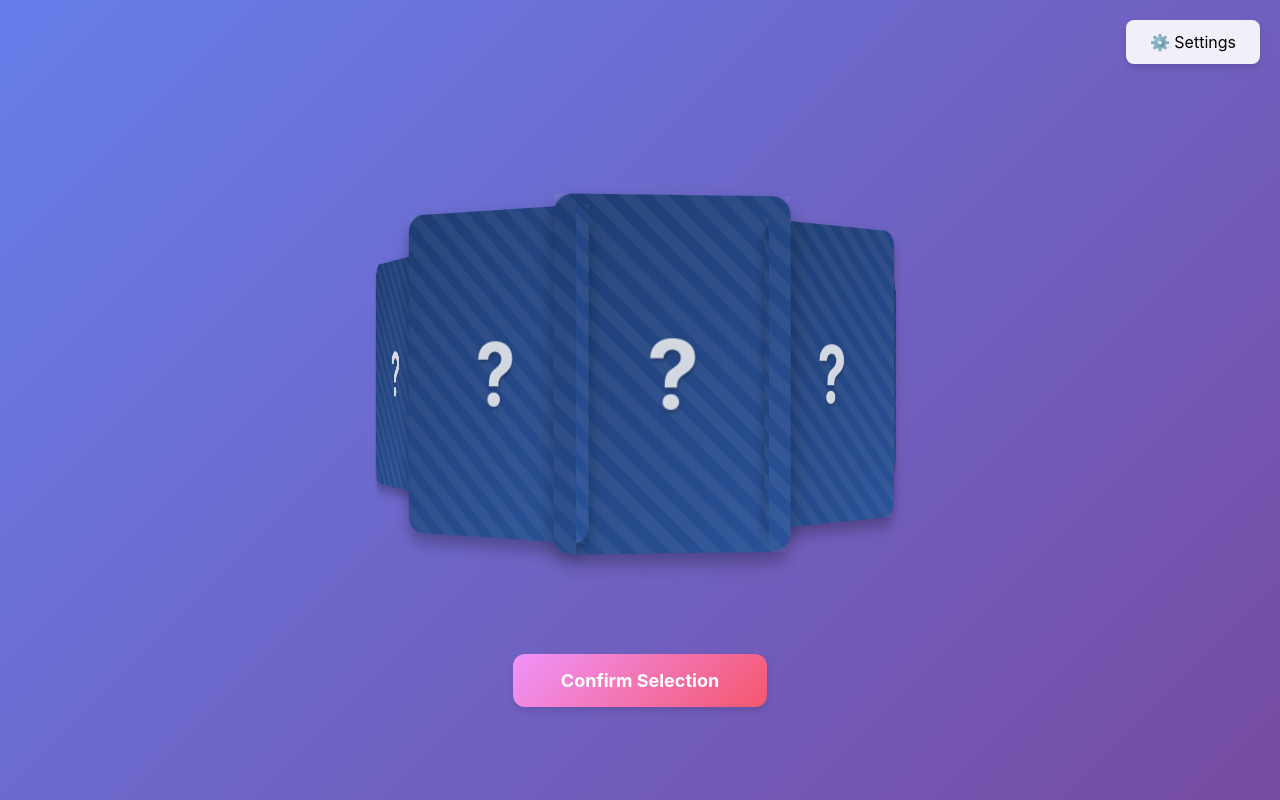
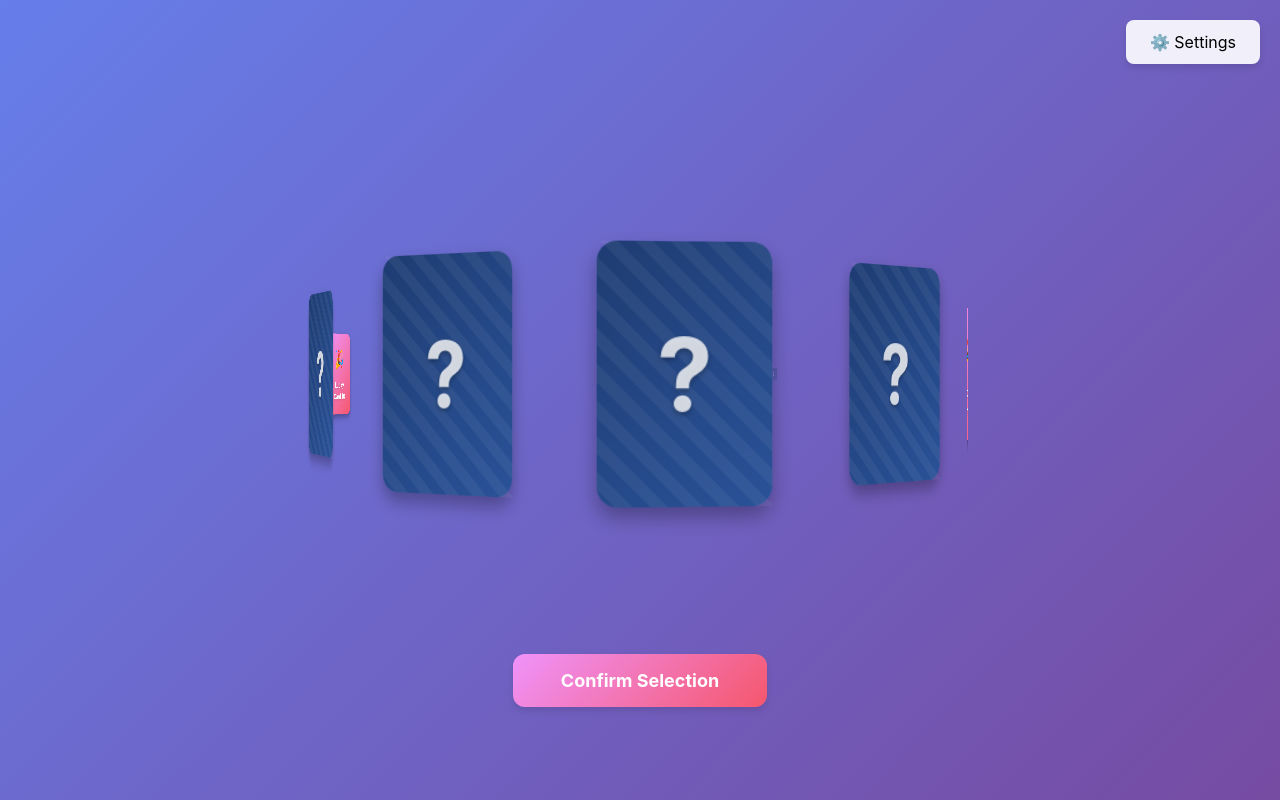
Before and after one commit to RoseBud13/gachacha, a React (Vite) app in the folder webapp/: page / in a window 1280 px wide. Built offline with nearby package versions, Linux system fonts and the light colour scheme.

Commit message:
feat: dynamic adjust the size and radius of the card circle

```diff
--- a/webapp/src/pages/HomePage.css
+++ b/webapp/src/pages/HomePage.css
@@ -42,15 +42,15 @@
 
 .cards-wrapper {
   position: relative;
-  width: 200px;
-  height: 300px;
+  width: 160px;
+  height: 240px;
   transform-style: preserve-3d;
 }
 
 .card {
   position: absolute;
-  width: 200px;
-  height: 300px;
+  width: 160px;
+  height: 240px;
   cursor: pointer;
   transition: transform 0.1s ease-out, opacity 0.3s ease;
   transform-style: preserve-3d;
--- a/webapp/src/pages/HomePage.tsx
+++ b/webapp/src/pages/HomePage.tsx
@@ -91,7 +91,16 @@ const HomePage: React.FC = () => {
   const getCardStyle = (index: number): React.CSSProperties => {
     const anglePerCard = 360 / cardAmount;
     const angle = (index * anglePerCard - rotation) * (Math.PI / 180);
-    const radius = 250; // Distance from center
+    // Dynamic radius based on screen width and card amount
+    const screenWidth = window.innerWidth;
+    const baseRadius = screenWidth * 0.25;
+    const cardAmountFactor = Math.max(1, cardAmount / 10); // Scale up for more cards
+    const minRadius = 200 * cardAmountFactor;
+    const maxRadius = 400 * cardAmountFactor;
+    const radius = Math.min(
+      maxRadius,
+      Math.max(minRadius, baseRadius * cardAmountFactor)
+    );
     const x = Math.sin(angle) * radius;
     const z = Math.cos(angle) * radius;
     const scale = (z + radius) / (radius * 2);
@@ -116,14 +125,24 @@ const HomePage: React.FC = () => {
         onMouseMove={handleMouseMove}
         onTouchMove={handleTouchMove}
       >
-        <div className="cards-wrapper">
+        <div
+          className="cards-wrapper"
+          style={{
+            width: `${Math.max(120, 160 - cardAmount * 2)}px`,
+            height: `${Math.max(180, 240 - cardAmount * 3)}px`
+          }}
+        >
           {cardContents.slice(0, cardAmount).map((card, index) => (
             <div
               key={card.id}
               className={`card ${selectedCard === index ? 'selected' : ''} ${
                 flippedCard === index ? 'flipped' : ''
               }`}
-              style={getCardStyle(index)}
+              style={{
+                ...getCardStyle(index),
+                width: `${Math.max(120, 160 - cardAmount * 2)}px`,
+                height: `${Math.max(180, 240 - cardAmount * 3)}px`
+              }}
               onClick={() => handleCardClick(index)}
             >
               <div className="card-inner">
```
